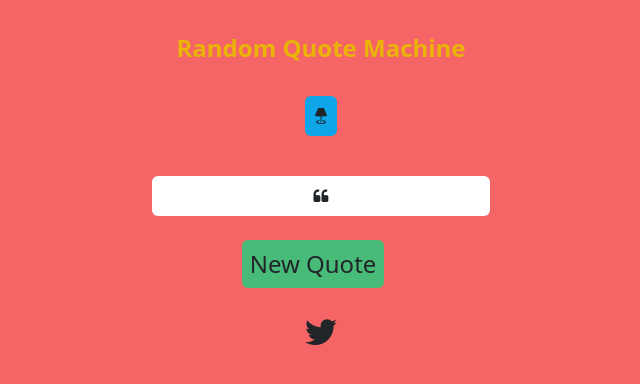
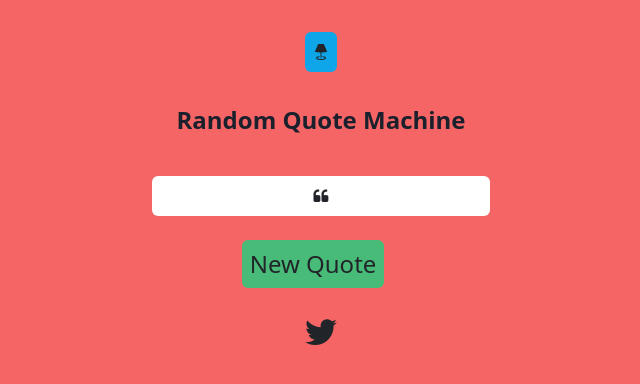
Before and after one commit to patukaelmago/Random-Qoute-Machine, a React (Create React App) app: page / in a window 1280 px wide. Shown: the top 384 px of the page, without its empty margins (319-959 px from the left). Built offline with nearby package versions, Linux system fonts and the light colour scheme; no server answers.

Commit message:
positions

```diff
--- a/src/App.js
+++ b/src/App.js
@@ -42,8 +42,9 @@ function App() {
 
       <div className={darkMode ? 'dark' : 'light'}>
         <div id="title" className="container flex flex-col p-8 items-center gap-8">
-          <h2  className="title text-yellow-500 font-bold text-2xl">Random Quote Machine</h2>
+
           <button className='bg-sky-500 p-2 rounded-md' onClick={toggleDarkMode}>{darkMode ? <i className="bi bi-lamp bi-3x"></i> : <i className="bi bi-lamp-fill bi-3x"></i>}</button>
+          <h2  className="title text-gray-900 font-bold text-2xl">Random Quote Machine</h2>
         </div>
         <div id="wrapper">
           <div id="quote-box " className='bg-white rounded-md m-2'>
```
